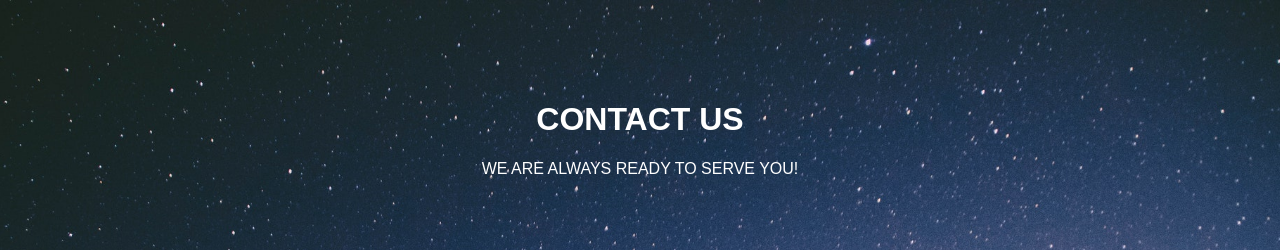
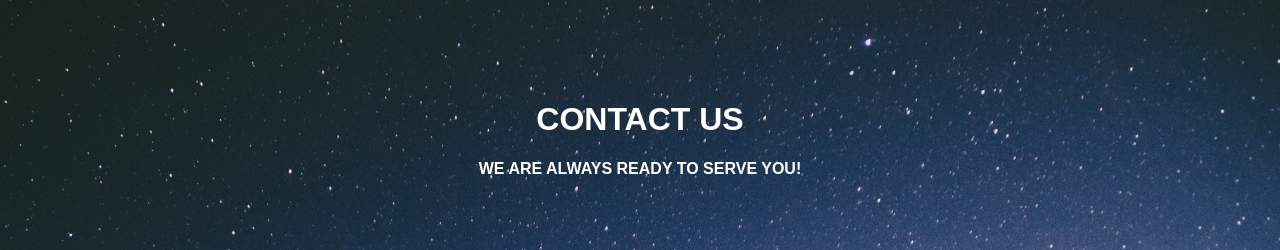
Before and after one commit to roycenguyen1/formlearning, a plain HTML site: page index.html in a window 1280 px wide. Shown: the top 250 px of the page. Drawn offline with Linux system fonts and the light colour scheme.

Commit message:
fixed error

```diff
--- a/index.html
+++ b/index.html
@@ -38,7 +38,9 @@
 <body>
   <div class="contact-title">
     <h1>Contact Us</h1>
-    <h2></h2>We are always ready to serve you!</h2>
+    <h2>
+      We are always ready to serve you!
+    </h2>
   </div>
   <div class="contact-form"></div>
   <form action="" method='post' id="contact-form"></form>
```
